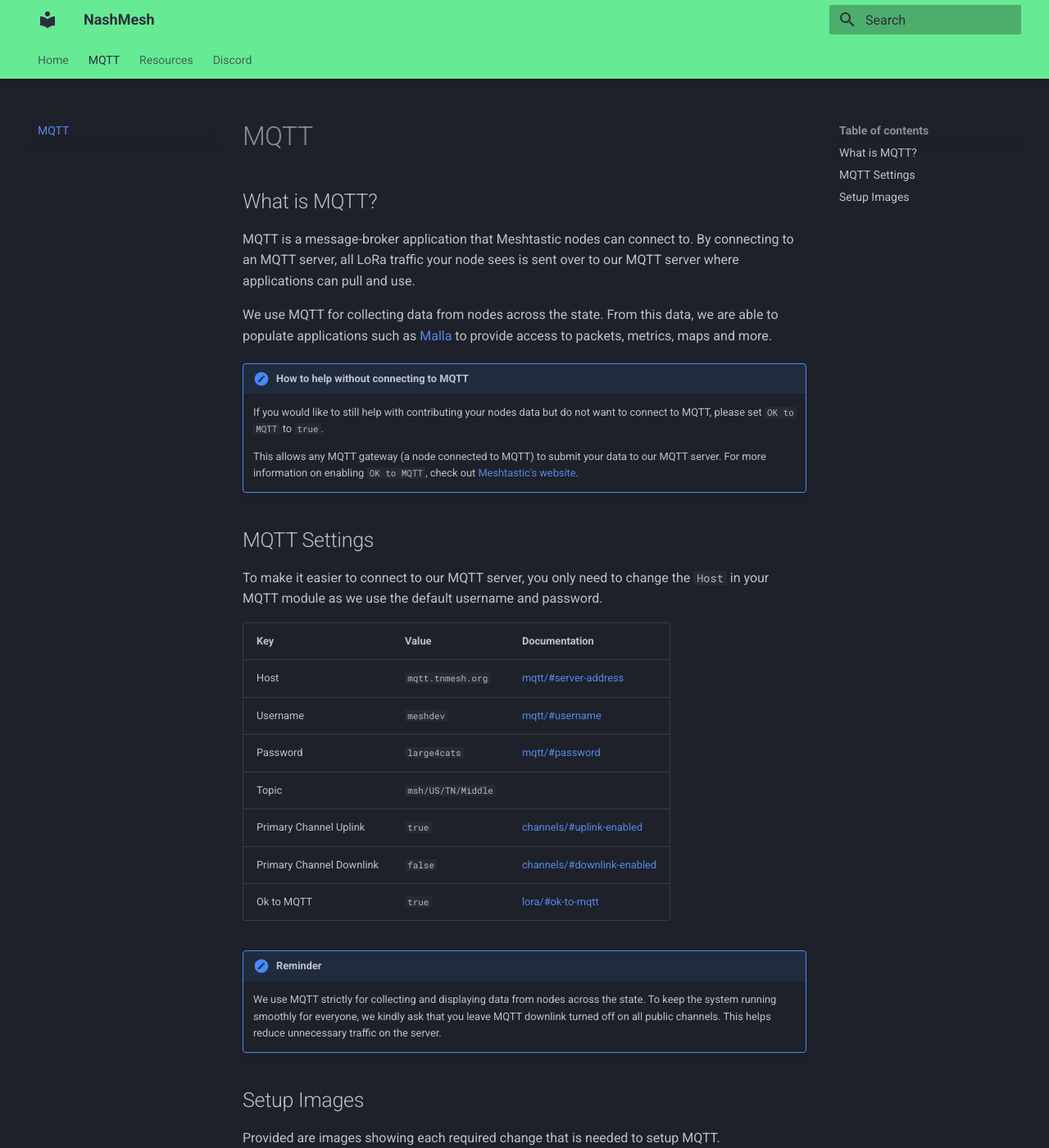
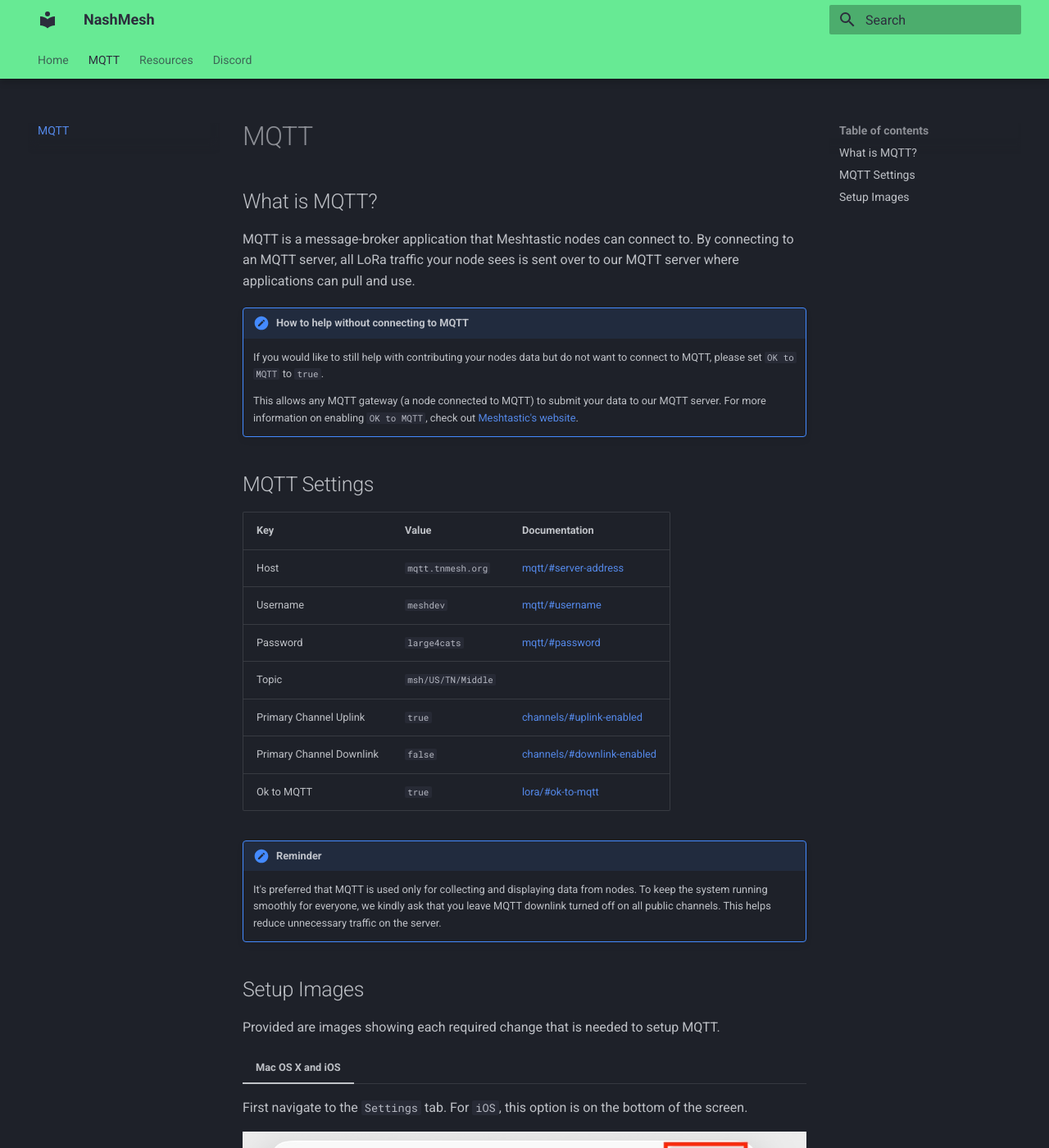
Before and after one commit to nashmesh/nashmesh.github.io, an MkDocs documentation site: the page built from docs/mqtt.md, in a window 1280 px wide and 1400 px high. Shown: the whole window at 82% size. Built offline with MkDocs 1.6.1 and Material for MkDocs 9.7.7, drawn with Linux system fonts in a browser that asks for light colours.

Commit message:
Update MQTT documentation for clarity and usage
Clarified the use of MQTT for data collection and adjusted notes on downlink usage.

```diff
--- a/docs/mqtt.md
+++ b/docs/mqtt.md
@@ -3,8 +3,6 @@
 ## What is MQTT?
 
 MQTT is a message-broker application that Meshtastic nodes can connect to. By connecting to an MQTT server, all LoRa traffic your node sees is sent over to our MQTT server where applications can pull and use.
-
-We use MQTT for collecting data from nodes across the state. From this data, we are able to populate applications such as [Malla](https://malla.tnmesh.org) to provide access to packets, metrics, maps and more.
 
 !!! note "How to help without connecting to MQTT"
     If you would like to still help with contributing your nodes data but do not want to connect to MQTT, please set `OK to MQTT` to `true`.
@@ -13,8 +11,6 @@
 
 
 ## MQTT Settings
-To make it easier to connect to our MQTT server, you only need to change the `Host` in your MQTT module as we use the default username and password.
-
 | Key              |  Value       | Documentation |
 | ------------ | ---------------- | ---------------- |
 | Host       | `mqtt.tnmesh.org`  | [mqtt/#server-address](https://meshtastic.org/docs/configuration/module/mqtt/#server-address)
@@ -27,7 +23,7 @@
 
 !!! note "Reminder"
 
-    We use MQTT strictly for collecting and displaying data from nodes across the state. To keep the system running smoothly for everyone, we kindly ask that you leave MQTT downlink turned off on all public channels. This helps reduce unnecessary traffic on the server.
+    It's preferred that MQTT is used only for collecting and displaying data from nodes. To keep the system running smoothly for everyone, we kindly ask that you leave MQTT downlink turned off on all public channels. This helps reduce unnecessary traffic on the server.
 
 ## Setup Images
 
```
